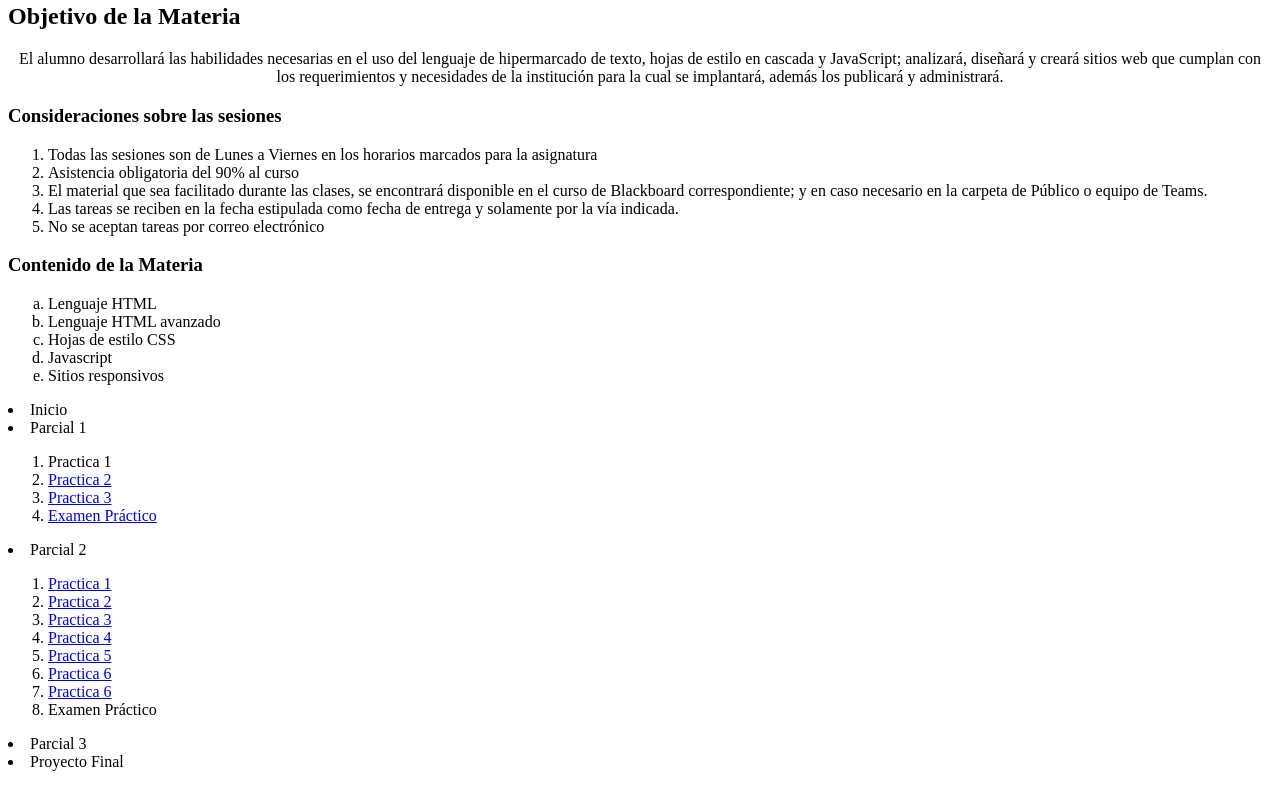
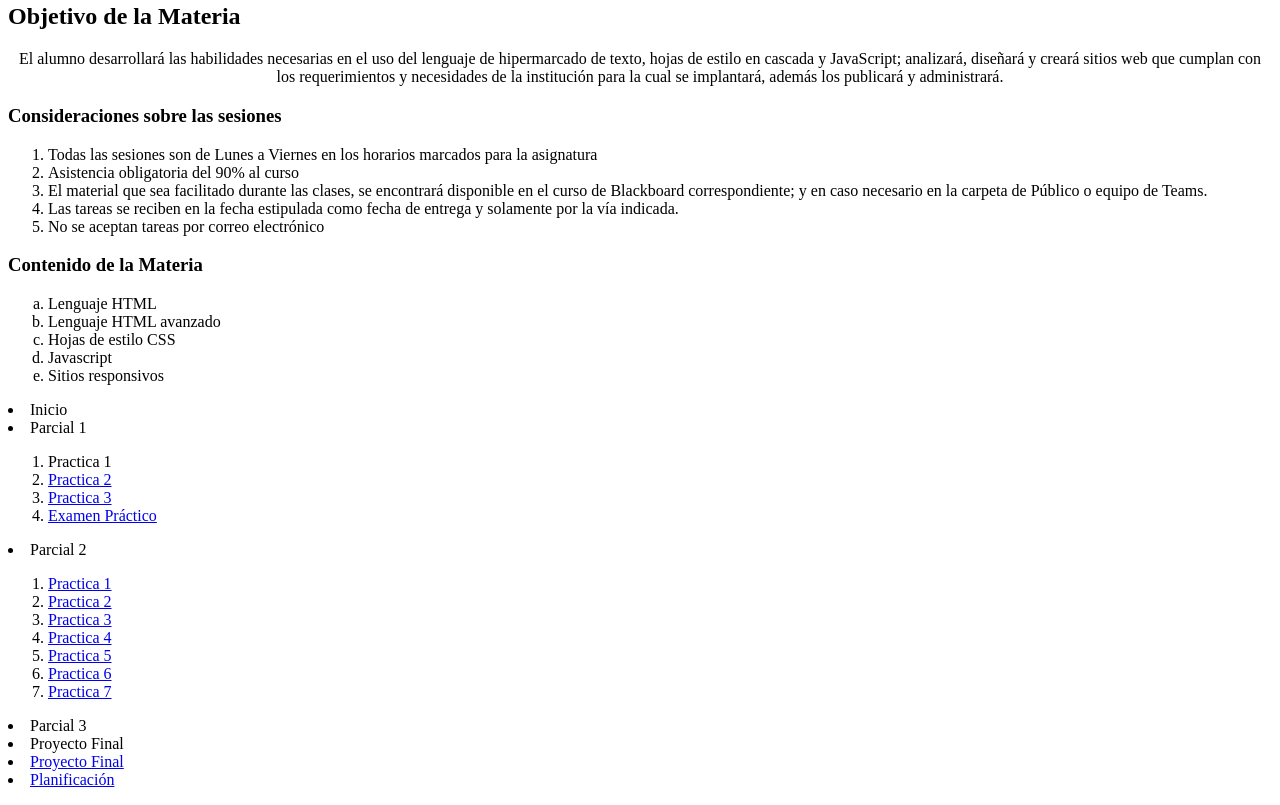
Before and after one commit to leonmarmolejo21/portafolio, a plain HTML site: page index.html in a window 1280 px wide. Shown: the part 1337-2142 px from the top of the page. Drawn offline with Linux system fonts and the light colour scheme.

Commit message:
Add files via upload

```diff
--- a/index.html
+++ b/index.html
@@ -130,12 +130,13 @@ caso necesario en la carpeta de Público o equipo de Teams.</li>
 				<li><a href="Barra_Nav.html">Practica 4</a></li>
 				<li><a href="Barra_Nav2.html">Practica 5</a></li>
 				<li><a href="bayern.html">Practica 6</a></li>
-				<li><a href="flexbox2.html">Practica 6</a></li>
-				<li>Examen Práctico</li>
+				<li><a href="flexbox2.html">Practica 7</a></li>
 			</ol>
 		</li>
 		<li>Parcial 3</li>
 		<li>Proyecto Final</li>
+		<li><a href="indexbaya.html">Proyecto Final</a></li>
+		<li><a href="plani_bayern.pdf">Planificación</a></li>
 	</ol>
 	</p>
 
```
